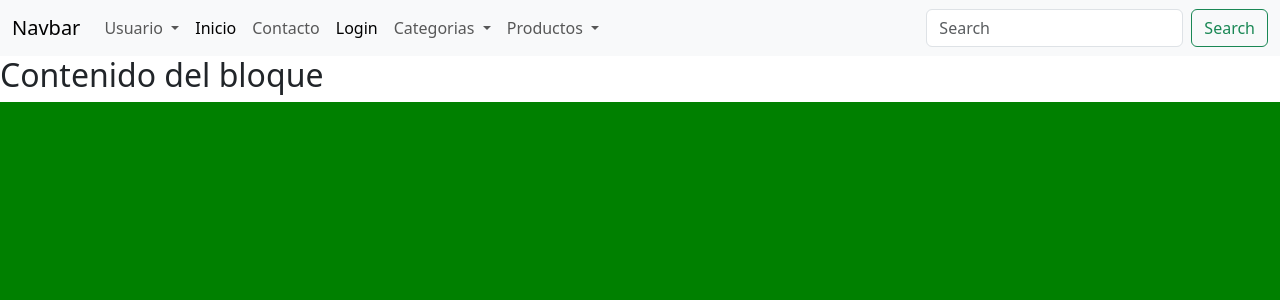
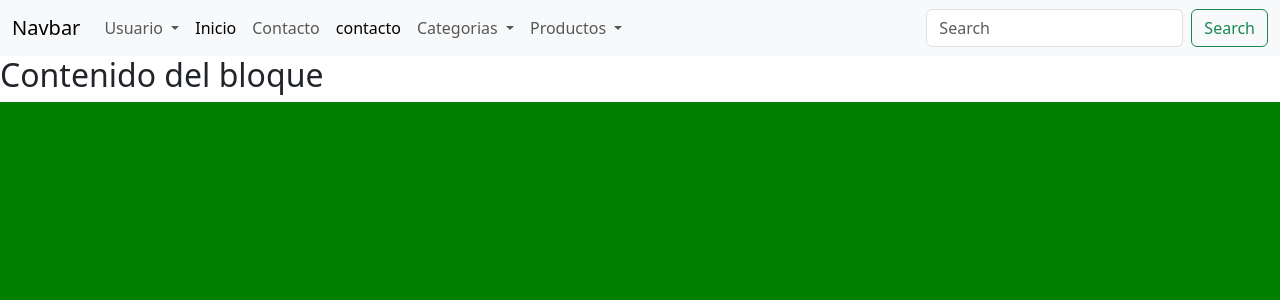
Before and after one commit to juanjavierl/blog, a Django app: page / in a window 1280 px wide. Shown: the top 300 px of the page. Run offline with Django 4.2, Linux system fonts and the light colour scheme; some libraries are stand-ins or nearby versions.

Commit message:
clase 2 del 2014

```diff
--- a/app/inicio/urls.py
+++ b/app/inicio/urls.py
@@ -3,7 +3,7 @@ from django.urls import path
 urlpatterns = [
     path('', views.inicio, name='inicio'),
 
-    path('login/', views.login, name='login'),
+    path('contacto/', views.contacto, name='contacto'),
 
     path('detalleUser/', views.detalleUser, name='detalleUser'),
 
--- a/app/inicio/views.py
+++ b/app/inicio/views.py
@@ -12,7 +12,7 @@ def inicio(request):
 
 
 
-def login(request):
+def contacto(request):
     #print("Tipo de la peticion: ", request.method)
     if request.method == 'POST':
         formulario = NameForm(data = request.POST)
@@ -22,7 +22,7 @@ def login(request):
         #print(request.POST['nombre'])
     else:
         formulario = NameForm()
-    return render(request, 'login.html',{'formulario':formulario})
+    return render(request, 'contacto.html',{'formulario':formulario})
 
 
 def detalleUser(request):
--- a/templates/base.html
+++ b/templates/base.html
@@ -42,7 +42,7 @@
                 </li>
 
                 <li class="nav-item">
-                <a class="nav-link active" aria-current="page" href="/login">Login</a>
+                <a class="nav-link active" aria-current="page" href="/contacto">contacto</a>
                 </li>
 
                 <li class="nav-item dropdown">
```
Also changed, not shown: blog/settings.py (+12 -12 lines), app/inicio/templates/contacto.html (renamed from app/inicio/templates/login.html).
